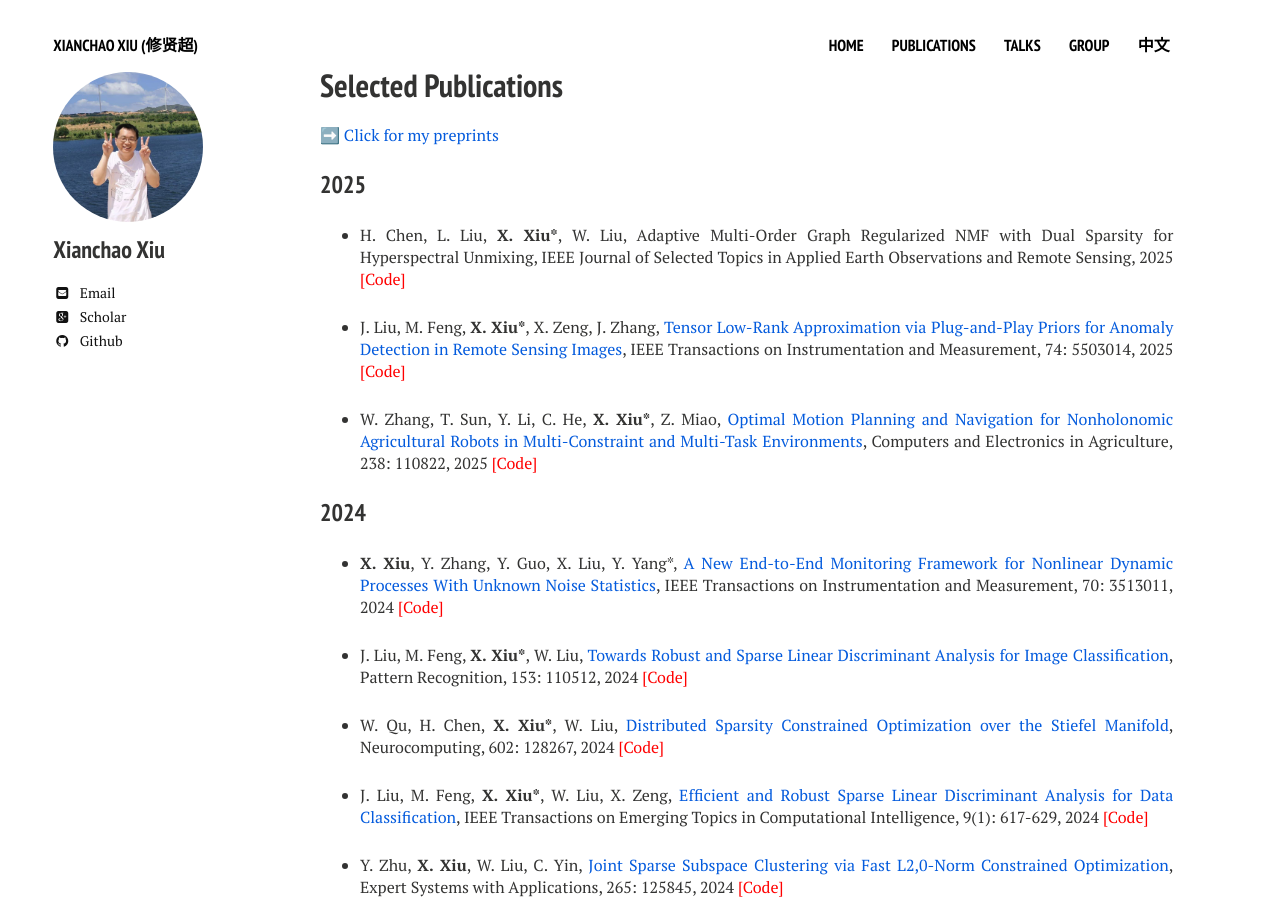
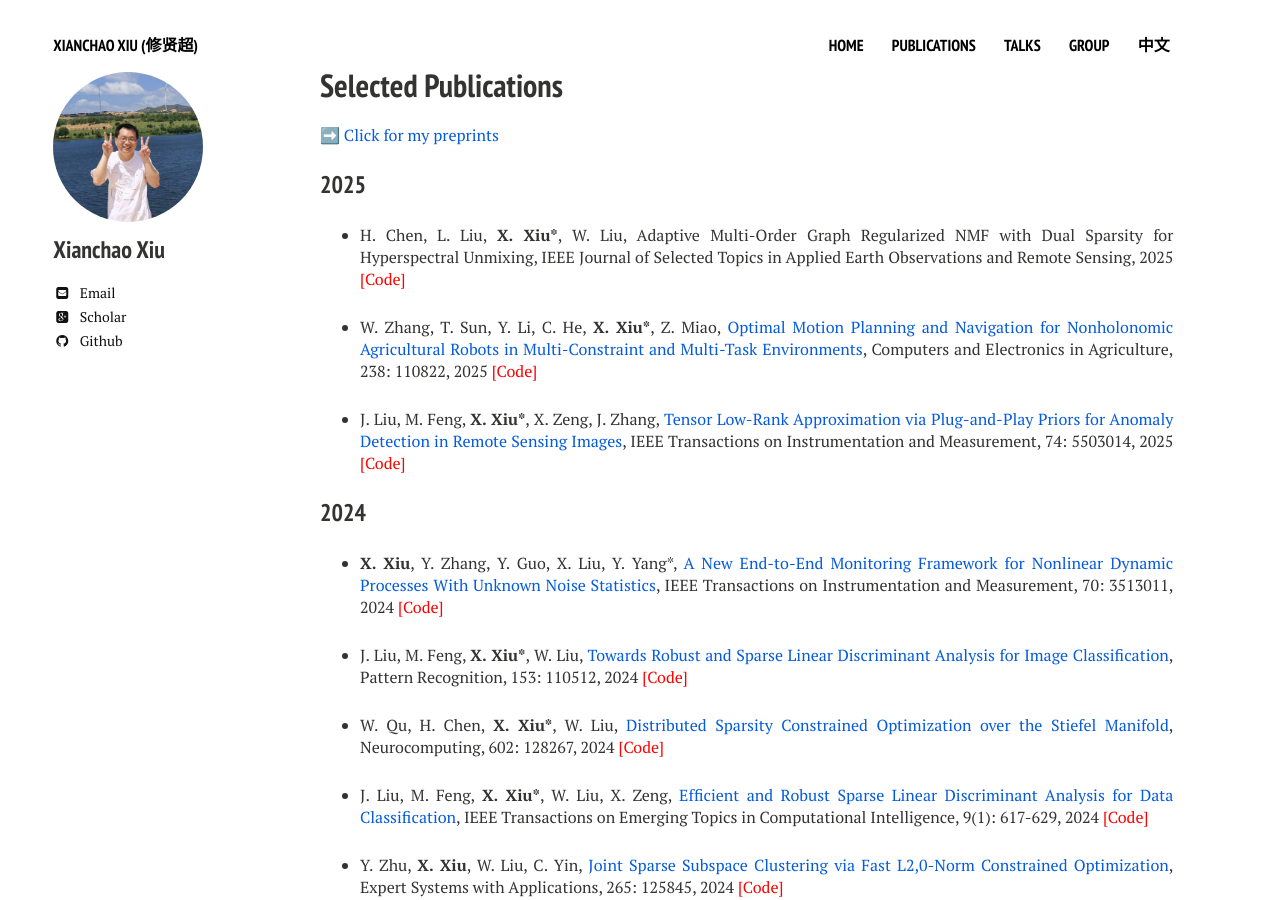
Before and after one commit to xianchaoxiu/xianchaoxiu.github.io, a Jekyll site: the page built from publications/index.md, in a window 1280 px wide and 900 px high. Built offline with Jekyll 4.4.1, drawn with Linux system fonts in a browser that asks for light colours; nearby versions of some CDN libraries.

Commit message:
Update index.md

```diff
--- a/publications/index.md
+++ b/publications/index.md
@@ -15,9 +15,11 @@ share: false
 
 * H. Chen, L. Liu, <b>X. Xiu*</b>, W. Liu, Adaptive Multi-Order Graph Regularized NMF with Dual Sparsity for Hyperspectral Unmixing, IEEE Journal of Selected Topics in Applied Earth Observations and Remote Sensing, 2025 <a href="https://github.com/xianchaoxiu/MOGNMF" class="textlink" target="_blank" style="color: red;">[Code]</a>
 
+* W. Zhang, T. Sun, Y. Li, C. He, <b>X. Xiu*</b>, Z. Miao, <a href="https://doi.org/10.1016/j.compag.2025.110822" class="textlink" target="_blank">Optimal Motion Planning and Navigation for Nonholonomic Agricultural Robots in Multi-Constraint and Multi-Task Environments</a>, Computers and Electronics in Agriculture, 238: 110822, 2025 <a href="https://github.com/xianchaoxiu/MPAR" class="textlink" target="_blank" style="color: red;">[Code]</a>
+
 * J. Liu, M. Feng, <b>X. Xiu*</b>, X. Zeng, J. Zhang, <a href="https://ieeexplore.ieee.org/document/10935754" class="textlink" target="_blank">Tensor Low-Rank Approximation via Plug-and-Play Priors for Anomaly Detection in Remote Sensing Images</a>, IEEE Transactions on Instrumentation and Measurement, 74: 5503014, 2025 <a href="https://github.com/xianchaoxiu/PnP-TLRA" class="textlink" target="_blank" style="color: red;">[Code]</a>
 
-* W. Zhang, T. Sun, Y. Li, C. He, <b>X. Xiu*</b>, Z. Miao, <a href="https://doi.org/10.1016/j.compag.2025.110822" class="textlink" target="_blank">Optimal Motion Planning and Navigation for Nonholonomic Agricultural Robots in Multi-Constraint and Multi-Task Environments</a>, Computers and Electronics in Agriculture, 238: 110822, 2025 <a href="https://github.com/xianchaoxiu/MPAR" class="textlink" target="_blank" style="color: red;">[Code]</a>
+
 
 
 
```
